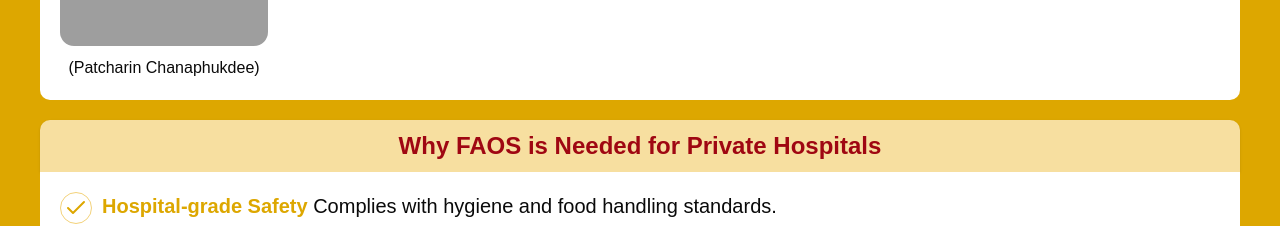
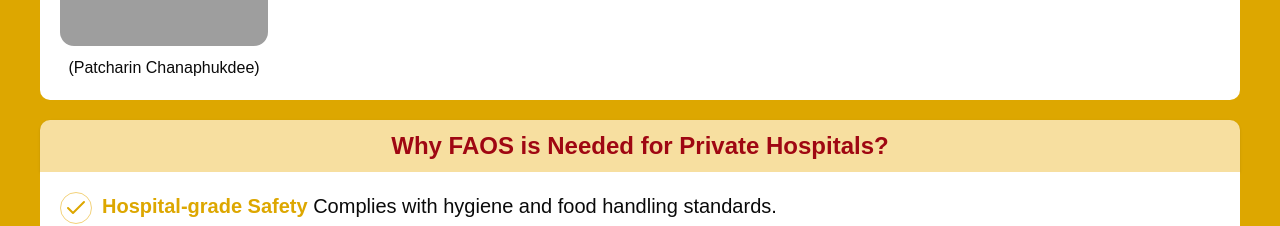
Before and after one commit to Pompatcha/FAOS, a Next.js app: page / in a window 1280 px wide. Shown: the part 1206-1432 px from the top of the page. Built offline with nearby package versions, Linux system fonts and the light colour scheme; no server answers; grey boxes are pictures that could not be loaded; a web font is replaced by a local one.

Commit message:
fix: add ? in title

```diff
--- a/app/page.tsx
+++ b/app/page.tsx
@@ -262,7 +262,7 @@ const Homepage = () => {
       </section>
 
       <section className='flex flex-col'>
-        <SectionHeader title='Why FAOS is Needed for Private Hospitals' />
+        <SectionHeader title='Why FAOS is Needed for Private Hospitals?' />
 
         <div className='flex w-full flex-col gap-2.5 rounded-b-lg bg-white p-5'>
           {HOSPITAL_BENEFITS.map((hospitalBenefit) => (
```
